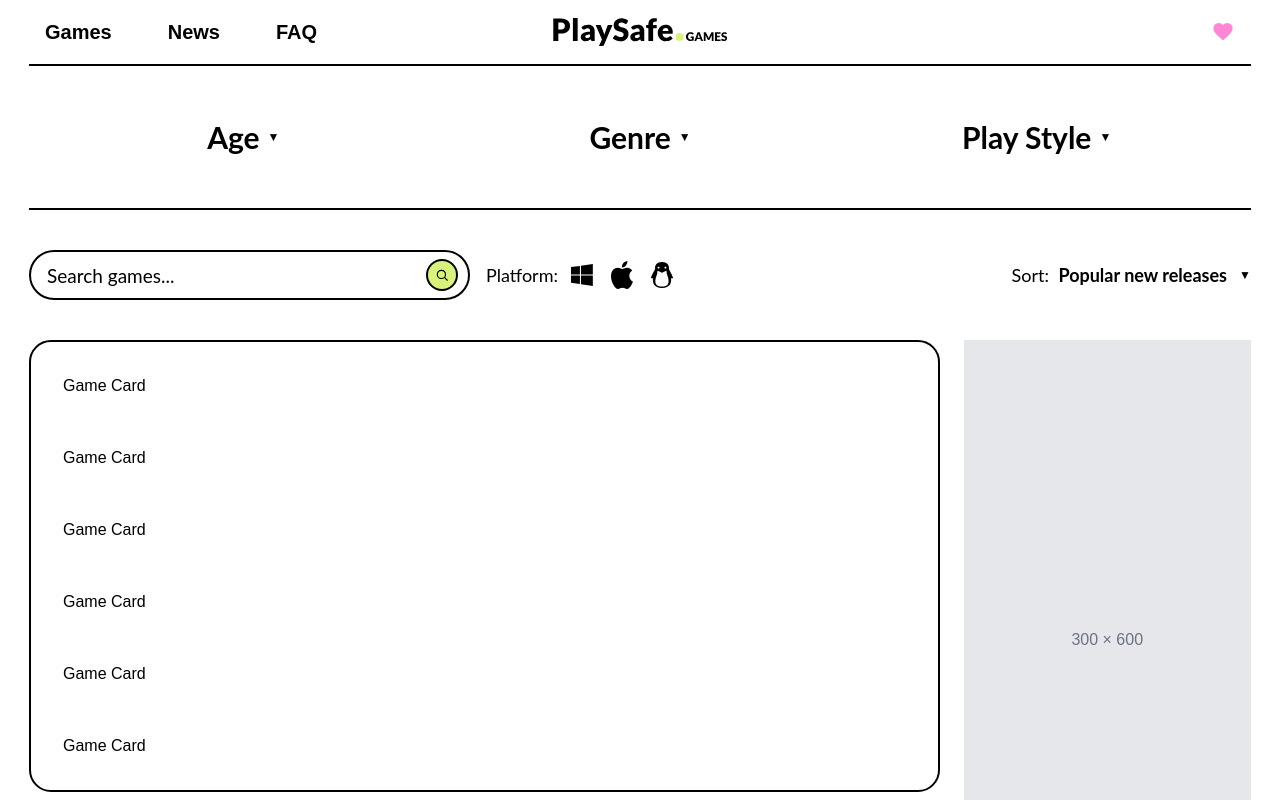
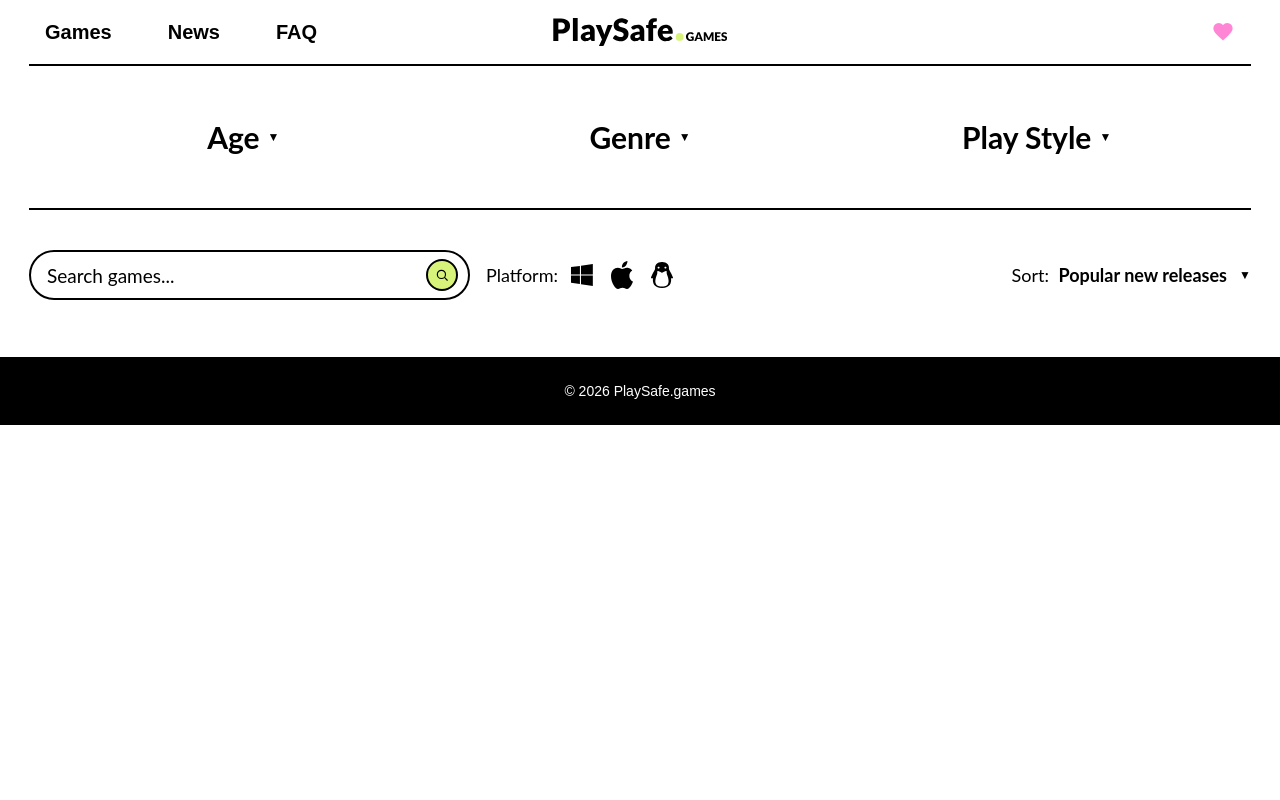
Before and after one commit to davepattz/playsafe, a Next.js app: page / in a window 1280 px wide. Shown: the top 800 px of the page. Built offline with nearby package versions, Linux system fonts and the light colour scheme.

Commit message:
Started search version

```diff
--- a/app/page.tsx
+++ b/app/page.tsx
@@ -14,13 +14,7 @@
         <Filters />
         <Search />
 
-        <div className="mt-6 grid grid-cols-1 lg:grid-cols-4 gap-6">
-          <div className="lg:col-span-3">
-            <Results />
-          </div>
 
-          <Sidebar />
-        </div>
       </section>
 
       <Footer />
--- a/components/Footer.tsx
+++ b/components/Footer.tsx
@@ -1,7 +1,7 @@
 export default function Footer() {
   return (
     <footer className="mt-10 border-t bg-black">
-      <div className="max-w-7xl mx-auto px-4 py-6 text-sm text-white">
+      <div className="max-w-7xl mx-auto px-4 py-6 text-sm text-white text-center">
         © {new Date().getFullYear()} PlaySafe.games
       </div>
     </footer>
```
